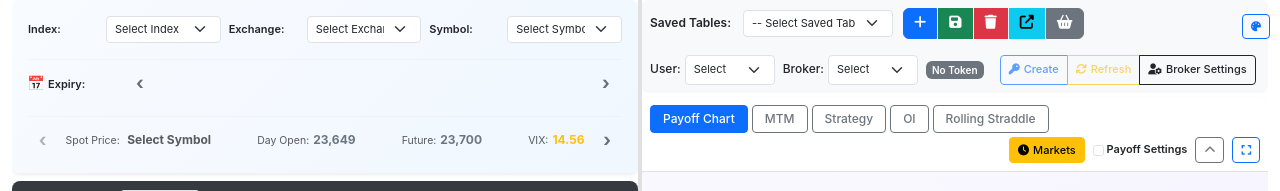
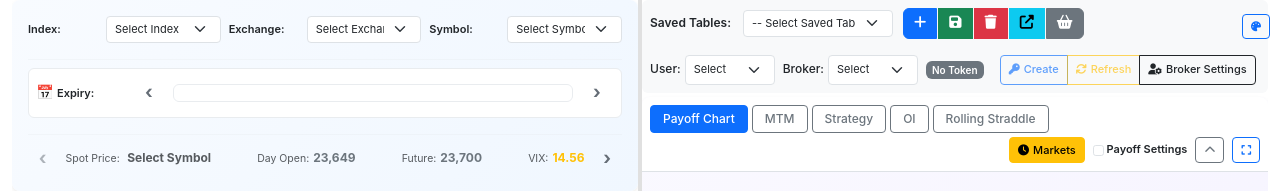
Before and after one commit to akathir79/OptionTrader, a Flask app: page / in a window 1280 px wide. Shown: the part 46-237 px from the top of the page. Run offline with Flask 3, Linux system fonts and the light colour scheme; data that the repository does not hold is empty; some libraries are stand-ins or nearby versions.

Commit message:
Update expiry selection area with a white background and padding
Apply white background, padding, and border-radius to elements associated with the expiry selection area, targeting specific classes and IDs for styling.

Replit-Commit-Author: Agent
Replit-Commit-Session-Id: b7aafd28-2f8d-4a7b-a807-9203e3d36837
Replit-Commit-Checkpoint-Type: full_checkpoint
Replit-Commit-Screenshot-Url: https://storage.googleapis.com/screenshot-production-us-central1/0284f4a8-decb-4634-a479-92fe997ee51f/b7aafd28-2f8d-4a7b-a807-9203e3d36837/5N9eH6A

```diff
--- a/static/css/modern-ui.css
+++ b/static/css/modern-ui.css
@@ -589,6 +589,16 @@ button.btn-modern-icon-xs {
   background: linear-gradient(135deg, #fcfaff 0%, #f7f3ff 100%) !important;
 }
 
+/* Expiry Selection Area - White Background */
+.d-flex:has(#expiryViewerCarousel),
+#expiryViewerCarousel,
+.d-flex:has([id*="expiry"]) {
+  background: white !important;
+  padding: 8px !important;
+  border-radius: 6px !important;
+  border: 1px solid #e9ecef !important;
+}
+
 /* Fallback for cards without specific targeting - Very Light Gray */
 .card {
   background: linear-gradient(135deg, #fdfdfd 0%, #fafafa 100%) !important;
```
